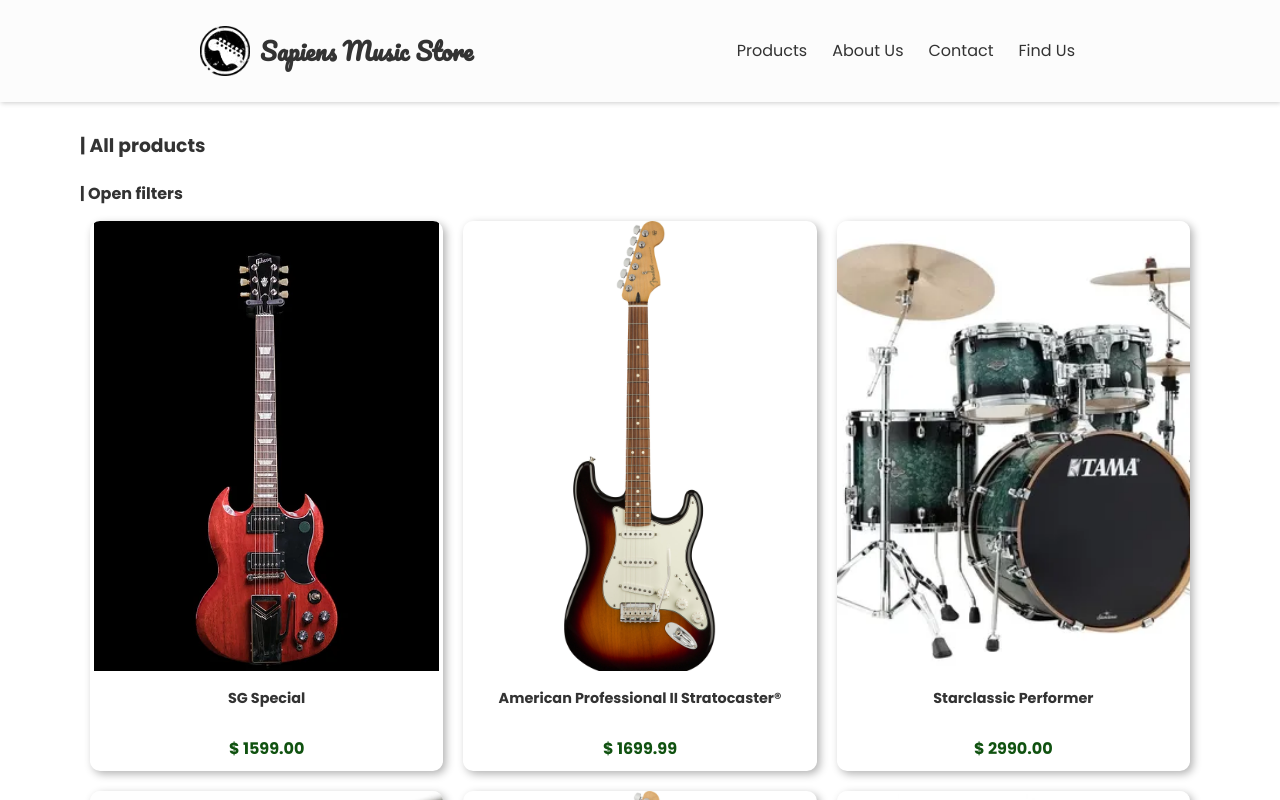
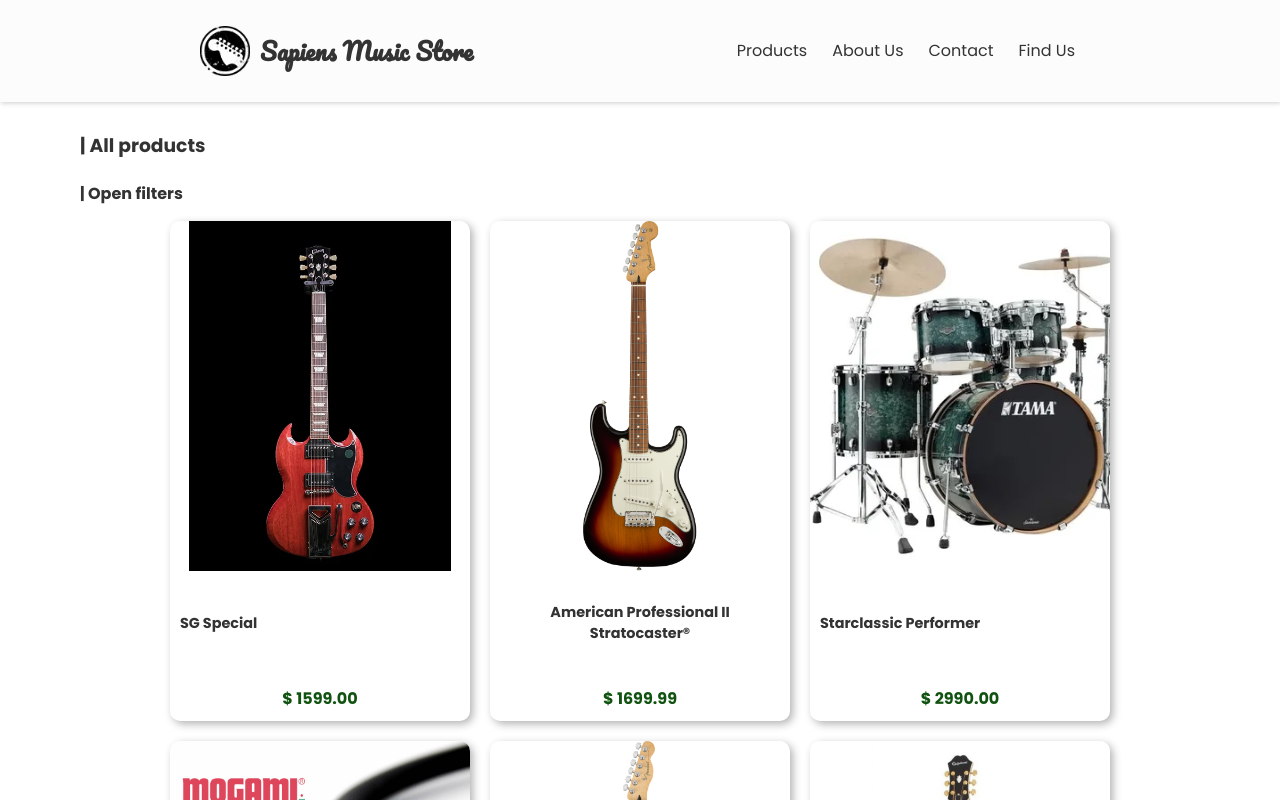
Before and after one commit to willsgobi/sapiensmusicstore, a Next.js app: page /products in a window 1280 px wide. Shown: the top 800 px of the page. Built offline with nearby package versions, Linux system fonts and the light colour scheme.

Commit message:
componentizando card de produto

```diff
--- a/src/components/ContactPage/ContactPage.tsx
+++ b/src/components/ContactPage/ContactPage.tsx
@@ -6,7 +6,6 @@
 
     async function sendContact() {
         event.preventDefault();
-        console.log("sent")
     }
 
     return (
--- a/src/components/Index/Index.tsx
+++ b/src/components/Index/Index.tsx
@@ -1,5 +1,5 @@
 import Banner from "../Banner/Banner";
-import CardsProducts from "../CardProducts/CardsProducts";
+import TopProducts from "../TopProducts/TopProducts";
 import Content from "../Content/Content";
 import styles from './Index.module.scss'
 
@@ -8,7 +8,7 @@
     <>
       <Banner />
       <h3>| Top products</h3>
-      <CardsProducts />
+      <TopProducts />
       <h3>| Sapiens Music Store</h3>
       <p className={styles.about}>Lorem ipsum dolor sit amet, consectetur adipiscing elit. Quisque cursus viverra nibh eu suscipit. Phasellus accumsan metus velit, vel dictum enim ultricies at. Vestibulum a enim ac leo sollicitudin pellentesque. <br/>Mauris ullamcorper lacus sed est condimentum, non sollicitudin ex laoreet. Class aptent taciti sociosqu ad litora torquent per conubia nostra, per inceptos himenaeos. <br/>Nunc lacus nisi, pretium ut mauris eu, feugiat commodo leo. Proin vel felis ut justo pharetra ultrices. Sed ut interdum augue, at feugiat nulla. Maecenas bibendum neque id dictum vulputate. <br/>Etiam sollicitudin velit a tortor maximus, nec condimentum lacus finibus. Donec et sagittis erat, in facilisis justo. Maecenas quis dignissim augue, viverra volutpat mi. <br/>Phasellus in diam lacus. Cras euismod, dolor nec condimentum porttitor, arcu nisl blandit tellus, non maximus ipsum nisl id ipsum. <br/>Proin pellentesque eget est eget semper. Mauris pellentesque felis a erat sodales tempor. Morbi elit nibh, imperdiet in ultrices sit amet, vulputate ac felis. Duis vehicula ex nec pulvinar ultrices. Morbi eget placerat ligula, hendrerit consequat tellus. Pellentesque quis convallis massa. Sed imperdiet felis et turpis vehicula mollis. Suspendisse potenti.</p>
     </>
--- a/src/components/CardProducts/CardsProducts.module.scss
+++ b/src/components/ProductCard/ProductCard.module.scss
@@ -1,21 +1,3 @@
-.loading {
-    display: flex;
-    align-items: center;
-    justify-content: center;
-}
-
-.topProducts {
-    display: flex;
-    align-items: center;
-    justify-content: space-between;
-    flex-wrap: wrap;
-    padding: 15px 20px;
-
-    > div {
-        width: 300px;
-    }
-}
-
 .products {
     display: flex;
     align-items: flex-start;
@@ -59,12 +41,3 @@
     }
     }
 }
-
-.allProducts {
-    cursor: pointer;
-    transition: .3s;
-
-    &:hover {
-        color: black;
-    }
-}
--- /dev/null
+++ b/src/components/ProductCard/ProductCard.tsx
@@ -0,0 +1,20 @@
+import styles from './ProductCard.module.scss'
+
+interface ProductCardProps {
+    index: number,
+    item: any
+}
+
+import Link from "next/link";
+
+export default function ProductCard({index, item}: ProductCardProps) {
+    return <Link key={index} href={`products/${item.id}`}>
+    <div className={styles.products} key={index}>
+        <div className={styles.imageContent}>
+            <img alt="Product images" src={item.images[0]} />
+        </div>
+        <p>{item.name}</p>
+        <b>$ {item.price.toFixed("2")}</b>
+    </div>
+</Link>
+}
--- a/src/components/Products/AllProducts.module.scss
+++ b/src/components/Products/AllProducts.module.scss
@@ -4,52 +4,6 @@
     justify-content: center;
     width: 100%;
     flex-wrap: wrap;
-}
-
-.products {
-    display: flex;
-    align-items: center;
-    justify-content: space-between;
-    flex-direction: column;
-    flex: 1 1 300px;
-    max-width: 600px;
-    overflow: hidden;
-    height: 550px;
-    box-shadow: 3px 3px 8px rgba($color: #000000, $alpha: .3);
-    border-radius: 10px;
-    margin: 10px;
-    cursor: pointer;
-
-    p {
-        padding: 5px 10px;
-        text-align: center;
-        width: 100%;
-        font-size: .9rem;
-        font-weight: bold;
-    }
-
-    b {
-        padding: 10px;
-        align-self: center;
-        color: rgb(16, 82, 16);
-    }
-}
-
-.imageContent {
-    align-self: center;
-    overflow: hidden;
-    height: 450px;
-
-    img {
-    align-self: center;
-    height: 460px;
-    object-fit: cover;
-    transition: .3s;
-
-    &:hover {
-        transform: scale(1.2);
-    }
-    }
 }
 
 .filterBy {
--- a/src/components/Products/AllProducts.tsx
+++ b/src/components/Products/AllProducts.tsx
@@ -1,6 +1,7 @@
 import Link from 'next/link';
 import { useEffect, useState } from 'react';
 import Content from '../Content/Content'
+import ProductCard from '../ProductCard/ProductCard';
 import styles from './AllProducts.module.scss'
 
 export default function AllProducts() {
@@ -46,7 +47,6 @@
             setProducts(json)
             setProductsList(json)
         } catch(e) {
-            console.log(e.message)
         } finally {
             setLoading(false)
         }
@@ -114,15 +114,7 @@
             {
                     productsList.map((item: any, index: number) => {
                         return (
-                            <Link key={index} href={`products/${item.id}`}>
-                            <div className={styles.products} key={index}>
-                                <div className={styles.imageContent}>
-                                    <img src={item.images[0]}/>
-                                </div>
-                                <p>{item.name}</p>
-                                <b>$ {item.price.toFixed("2")}</b>
-                            </div>
-                            </Link>
+                            <ProductCard index={index} item={item} />
                         )
                     })
                 }
--- a/src/pages/api/products.js
+++ b/src/pages/api/products.js
@@ -3,7 +3,6 @@
 
 export default function products(req, res) {
   var { maxLength, dynamic } = req.query
-  console.log(maxLength)
 
   if(dynamic != null) {
     let shuffled = productList
```
Also changed, not shown: src/components/TopProducts/TopProducts.module.scss (added, +26 -0 lines), src/components/TopProducts/TopProducts.tsx (renamed from src/components/CardProducts/CardsProducts.tsx, +4 -11 lines).
